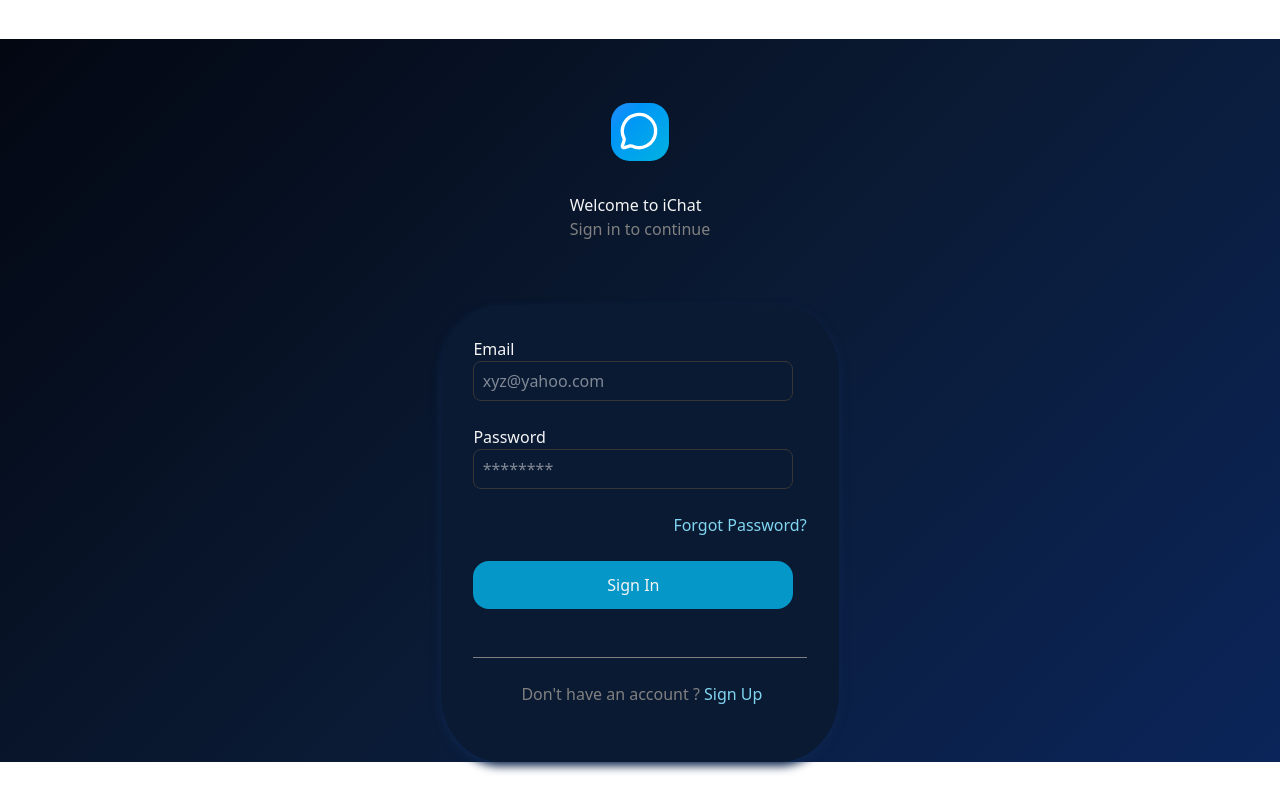
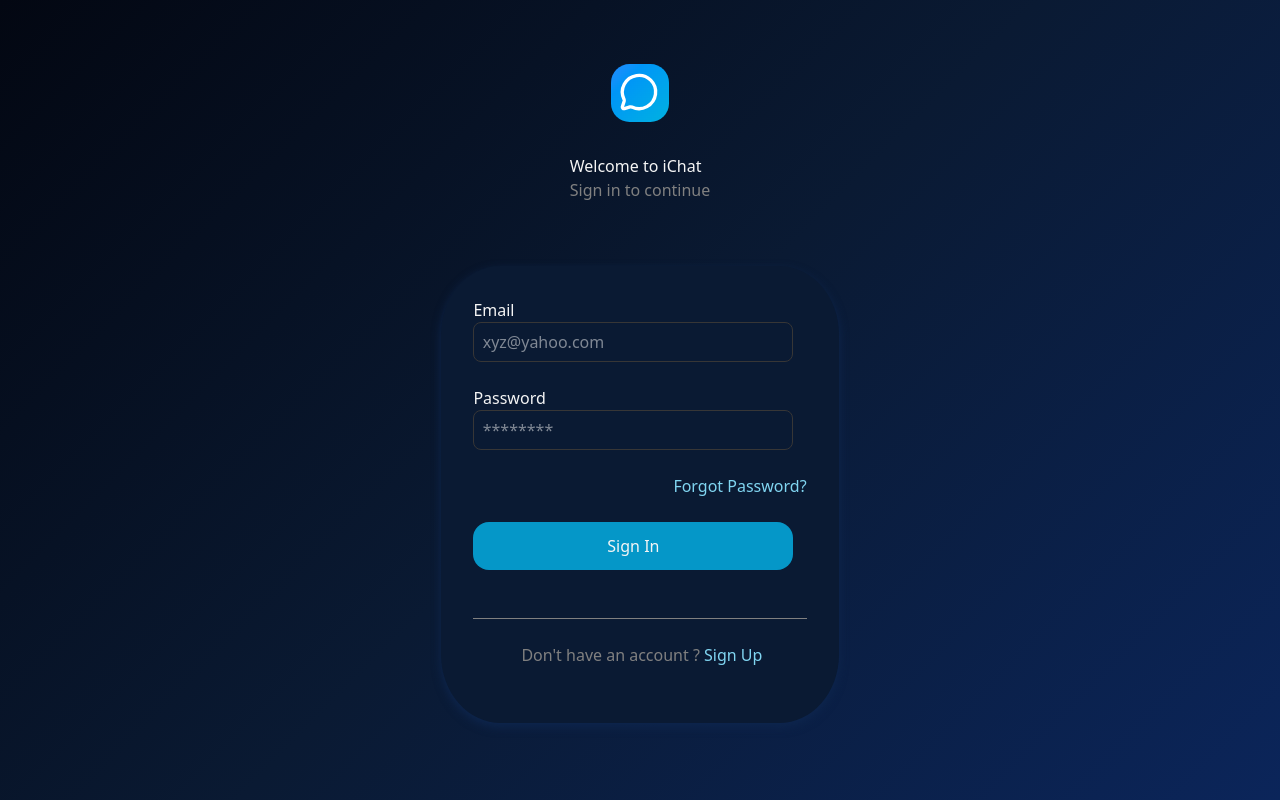
Before and after one commit to imanmay2/iChat_, a React (Vite) app in the folder client/: page / in a window 1280 px wide. Built offline with nearby package versions, Linux system fonts and the light colour scheme; the HTML template or start-up script is replaced by a standard one.

Commit message:
Auth UI done

```diff
--- a/client/src/App.tsx
+++ b/client/src/App.tsx
@@ -1,11 +1,11 @@
 import { Routes, Route } from "react-router-dom";
 import AuthPage from "./components/AuthPage";
-import User from "./components/UserChat";
+import UserChat from "./components/UserChat";
 const App = () => {
   return (
     <Routes>
       <Route path="/" element={<AuthPage/>} />
-      <Route path="/chat/:user" element=<User/> />
+      <Route path="/chat/:user" element=<UserChat/> />
     </Routes>
   );
 };
--- a/client/src/components/Login.tsx
+++ b/client/src/components/Login.tsx
@@ -2,11 +2,11 @@ import styles from "./css/login.module.css";
 import React from "react";
 import type { Props } from '../types';
 import type { loginCredentials } from "../types";
-
+import { useNavigate } from "react-router-dom";
 
 
 const Login = ({ setIsLogin }: Props): any => {
-
+  let navigate=useNavigate();
   let [loginData, setLoginData] = React.useState<loginCredentials>({
     email: "",
     password: ""
@@ -25,6 +25,7 @@ const Login = ({ setIsLogin }: Props): any => {
   let handleSubmit = (e: React.FormEvent<HTMLFormElement>): void => {
     e.preventDefault();
     console.log(loginData);
+    navigate(`/chat/${loginData.email}`,{state:loginData});
     setLoginData({
       email: "",
       password: ""
--- a/client/src/components/Signup.tsx
+++ b/client/src/components/Signup.tsx
@@ -2,8 +2,11 @@ import styles from './css/Signup.module.css';
 import type {Props} from '../types';
 import type { registerCredentials } from '../types';
 import { useState } from 'react';
+import { useNavigate } from 'react-router-dom';
+
+
 const Signup = ({setIsLogin}: Props) => {
-
+  let navigate=useNavigate();
   let [registerData,setRegisterData]=useState<registerCredentials>({
     name:"",
     email:"",
@@ -26,6 +29,7 @@ const Signup = ({setIsLogin}: Props) => {
   let handleSubmit=(e:React.FormEvent<HTMLFormElement>)=>{
     e.preventDefault();
     console.log(registerData);
+    navigate(`/chat/${registerData.email}`,{state:registerData});
     setRegisterData({
     name:"",
     email:"",
--- a/client/src/components/css/AuthPage.module.css
+++ b/client/src/components/css/AuthPage.module.css
@@ -1,5 +1,5 @@
 .main {
-    min-height:fit-content;
+    min-height:100vh;
     min-width:100vw;
     background: linear-gradient(135deg, #030712, #0A1A33, #0B255A);
     color:whitesmoke;
```
